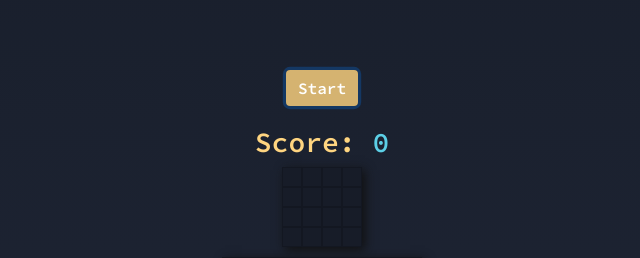
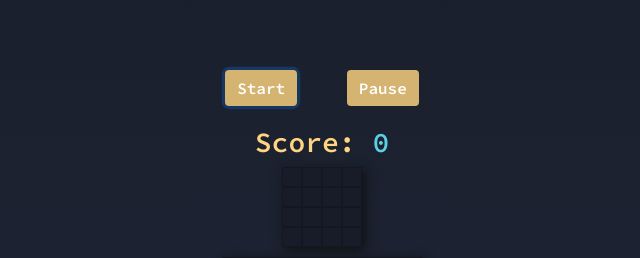
Before and after one commit to tremar123/grid-games, a Flask app: template templates/tetris.html in a window 1280 px wide. Shown: the part 67-325 px from the top of the page, without its empty margins (318-958 px from the left). Run offline with Flask 2, Linux system fonts and the light colour scheme; the template is opened without the code that fills it, so the values that code supplies are empty.

Commit message:
Update tetris.html

```diff
--- a/templates/tetris.html
+++ b/templates/tetris.html
@@ -15,6 +15,7 @@
 
 {% block main %}
     <button autofocus class="btn" id="start">Start</button>
+    <button class="btn" id="pause">Pause</button>
     <h3>Score: <span id="score">0</span></h3>
 
     <div class="previous-shape">
```
